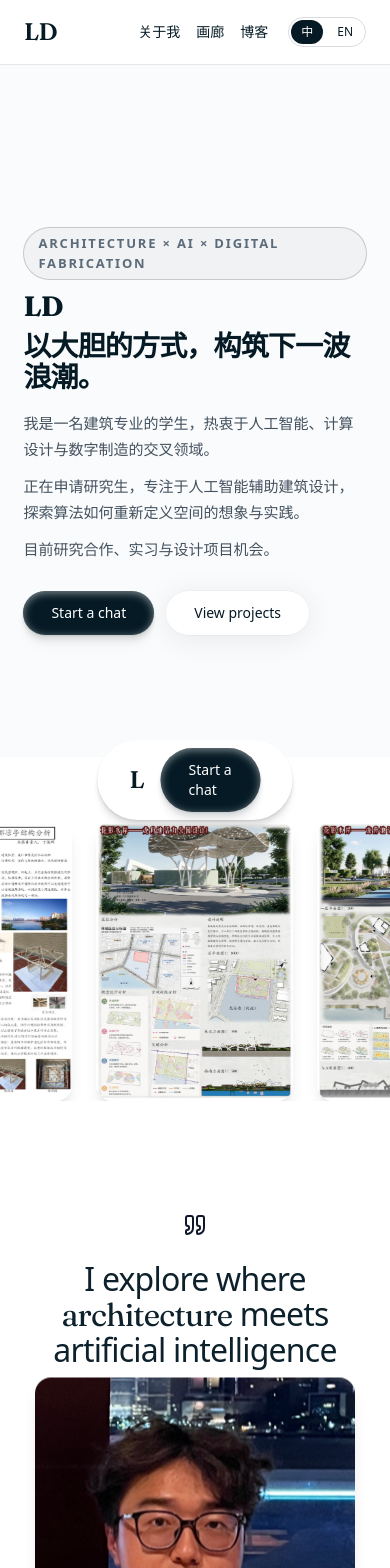
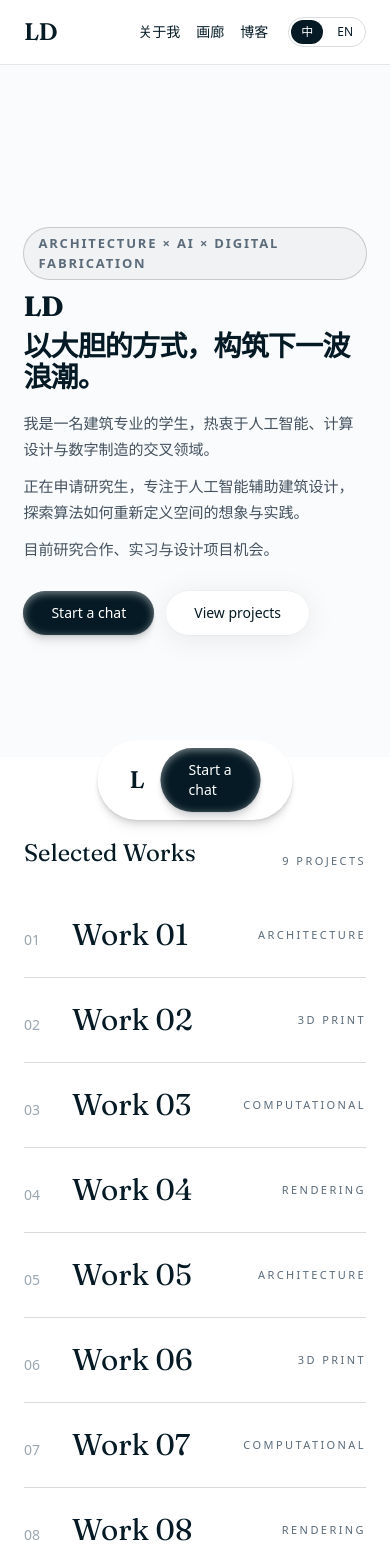
Before and after one commit to luisdingww-bit/louis-ding-portfolio, a React (Vite) app: page / in a window 390 px wide. Shown: the top 1568 px of the page. Built offline with nearby package versions, Linux system fonts and the light colour scheme; a web font is replaced by a local one.

Commit message:
feat(home): obys-style works list, visible cursor (z above intro), click-to-skip intro

```diff
--- a/src/App.tsx
+++ b/src/App.tsx
@@ -1,4 +1,4 @@
-import { useEffect, useRef, useState, lazy, Suspense } from 'react';
+import { useState, lazy, Suspense } from 'react';
 import Button from './components/Button';
 import Reveal from './components/Reveal';
 import TopNav from './components/TopNav';
@@ -12,8 +12,9 @@ import BottomNav from './components/BottomNav';
 import BlogView from './components/BlogView';
 import GalleryView from './components/GalleryView';
 import AboutView from './components/AboutView';
-import { marqueeSlides, whatsappUrl } from './constants';
+import { whatsappUrl } from './constants';
 import CustomCursor from './components/CustomCursor';
+import WorksList from './components/WorksList';
 const Intro3D = lazy(() => import('./components/Intro3D'));
 import { useI18n } from './i18n';
 
@@ -90,109 +91,7 @@ function Hero() {
   );
 }
 
-function Marquee() {
-  const viewportRef = useRef<HTMLDivElement>(null);
-  const trackRef = useRef<HTMLDivElement>(null);
-  const offsetRef = useRef(0);
-  const halfWidthRef = useRef(0);
-  // pointer normalized x in [-1, 1] (left→right); null = pointer outside
-  const pointerXRef = useRef<number | null>(null);
-  const rafRef = useRef(0);
-  const lastRef = useRef(0);
-
-  const loop = [...marqueeSlides, ...marqueeSlides];
-
-  useEffect(() => {
-    const track = trackRef.current;
-    const viewport = viewportRef.current;
-    if (!track || !viewport) return;
-
-    const measure = () => {
-      halfWidthRef.current = track.scrollWidth / 2;
-    };
-    measure();
-    const imgs = Array.from(track.querySelectorAll('img'));
-    imgs.forEach((img) => img.addEventListener('load', measure));
-    window.addEventListener('resize', measure);
-
-    const baseSpeed = 55; // px/s, leftward drift
-
-    const tick = (now: number) => {
-      const dt = lastRef.current ? (now - lastRef.current) / 1000 : 0;
-      lastRef.current = now;
-      const half = halfWidthRef.current;
-
-      // pointer at center => pause; left => faster left; right => reverse right
-      const nx = pointerXRef.current;
-      const speed = nx === null ? baseSpeed : baseSpeed * (1 - nx);
-
-      offsetRef.current -= speed * dt;
-      if (half > 0) {
-        if (offsetRef.current <= -half) offsetRef.current += half;
-        else if (offsetRef.current > 0) offsetRef.current -= half;
-      }
-      track.style.transform = `translate3d(${offsetRef.current}px,0,0)`;
-      rafRef.current = requestAnimationFrame(tick);
-    };
-    rafRef.current = requestAnimationFrame(tick);
-
-    return () => {
-      cancelAnimationFrame(rafRef.current);
-      imgs.forEach((img) => img.removeEventListener('load', measure));
-      window.removeEventListener('resize', measure);
-    };
-  }, []);
-
-  const handleMove = (e: React.PointerEvent) => {
-    const rect = viewportRef.current?.getBoundingClientRect();
-    if (!rect) return;
-    pointerXRef.current = ((e.clientX - rect.left) / rect.width) * 2 - 1;
-  };
-  const handleLeave = () => {
-    pointerXRef.current = null;
-  };
-
-  return (
-    <section id="gallery" className="mb-16 mt-16 scroll-mt-20 overflow-hidden md:mt-20">
-      <div
-        ref={viewportRef}
-        onPointerMove={handleMove}
-        onPointerLeave={handleLeave}
-        className="relative select-none"
-      >
-        <div
-          ref={trackRef}
-          className="flex w-max will-change-transform"
-          style={{ transform: 'translate3d(0,0,0)' }}
-        >
-          {loop.map((s, i) => (
-        <figure
-          key={i}
-          data-cursor-image={s.src}
-          data-cursor-label={s.title}
-          className="group relative mx-3 flex-none overflow-hidden rounded-2xl shadow-lg transition-transform duration-500 ease-out hover:z-10 hover:scale-[1.05] hover:shadow-2xl h-[280px] md:h-[500px]"
-        >
-              <img
-                src={s.src}
-                alt={s.title}
-                draggable={false}
-                className="h-full w-auto object-cover"
-              />
-              <figcaption className="pointer-events-none absolute inset-x-0 bottom-0 translate-y-2 bg-gradient-to-t from-black/75 via-black/25 to-transparent p-4 opacity-0 transition-all duration-300 group-hover:translate-y-0 group-hover:opacity-100">
-                <div className="text-[11px] font-medium uppercase tracking-[0.18em] text-white/70">
-                  {s.tag}
-                </div>
-                <div className="font-mondwest text-lg leading-tight text-white">
-                  {s.title}
-                </div>
-              </figcaption>
-            </figure>
-          ))}
-        </div>
-      </div>
-    </section>
-  );
-}
+// Marquee replaced by <WorksList /> (obys-style floating-thumbnail list).
 
 export default function App() {
   const [view, setView] = useState<'home' | 'about' | 'gallery' | 'blog'>('home');
@@ -239,7 +138,7 @@ export default function App() {
       {view === 'home' ? (
         <>
           <Hero />
-          <Marquee />
+          <WorksList />
           <TestimonialSection />
           <ExpertiseSection />
           <ProjectsSection />
--- a/src/components/CustomCursor.tsx
+++ b/src/components/CustomCursor.tsx
@@ -2,37 +2,47 @@ import { useEffect, useRef, useState } from 'react';
 
 /**
  * Global custom cursor (desktop only).
- * - A small dot follows the pointer 1:1 (mix-blend-difference for a premium feel).
+ * - A small ring follows the pointer 1:1 (mix-blend-difference so it stays
+ *   visible on any background — light or dark).
  * - When hovering an element with [data-cursor-image], a floating thumbnail
- *   preview (plus optional [data-cursor-label]) eases in behind the dot.
- * Disabled on touch / coarse pointers (mobile falls back to the native cursor).
+ *   preview (plus optional [data-cursor-label]) eases in behind the ring —
+ *   the signature obys.agency interaction.
+ * Disabled on touch / coarse pointers (mobile keeps the native cursor).
+ * z-index is above the intro overlay so the cursor is never hidden.
  */
 export default function CustomCursor() {
   const [enabled, setEnabled] = useState(false);
   const [active, setActive] = useState(false);
   const activeRef = useRef(false);
-  const dotRef = useRef<HTMLDivElement>(null);
+  const ringRef = useRef<HTMLDivElement>(null);
   const thumbRef = useRef<HTMLDivElement>(null);
   const labelRef = useRef<HTMLSpanElement>(null);
   const imgRef = useRef<HTMLImageElement>(null);
 
   useEffect(() => {
     if (typeof window === 'undefined') return;
+    // Desktop (fine pointer) only; otherwise keep the native cursor.
     if (!window.matchMedia('(pointer:fine)').matches) return;
     setEnabled(true);
 
-    const dot = dotRef.current!;
+    const ring = ringRef.current!;
     const thumb = thumbRef.current!;
     let raf = 0;
-    let mx = 0;
-    let my = 0;
-    let tx = 0;
-    let ty = 0;
+    let mx = window.innerWidth / 2;
+    let my = window.innerHeight / 2;
+    let rx = mx;
+    let ry = my; // ring (near-instant)
+    let tx = mx;
+    let ty = my; // thumb (eased)
+
+    const place = (x: number, y: number) =>
+      `translate3d(${x}px, ${y}px, 0) translate(-50%, -50%)`;
+    ring.style.transform = place(rx, ry);
+    thumb.style.transform = place(tx, ty);
 
     const onMove = (e: MouseEvent) => {
       mx = e.clientX;
       my = e.clientY;
-      dot.style.transform = `translate3d(${mx}px, ${my}px, 0) translate(-50%, -50%)`;
       const el = (e.target as HTMLElement | null)?.closest(
         '[data-cursor-image]',
       ) as HTMLElement | null;
@@ -51,11 +61,14 @@ export default function CustomCursor() {
       }
     };
 
-    // Thumbnail trails the pointer with easing for a silky feel.
+    // Ring tracks tightly; thumbnail trails with easing for a silky feel.
     const loop = () => {
-      tx += (mx - tx) * 0.18;
-      ty += (my - ty) * 0.18;
-      thumb.style.transform = `translate3d(${tx}px, ${ty}px, 0) translate(-50%, -50%)`;
+      rx += (mx - rx) * 0.35;
+      ry += (my - ry) * 0.35;
+      ring.style.transform = place(rx, ry);
+      tx += (mx - tx) * 0.14;
+      ty += (my - ty) * 0.14;
+      thumb.style.transform = place(tx, ty);
       raf = requestAnimationFrame(loop);
     };
 
@@ -75,14 +88,21 @@ export default function CustomCursor() {
 
   return (
     <>
+      {/* Default ring cursor — always visible on desktop, any background */}
       <div
-        ref={dotRef}
-        className="pointer-events-none fixed left-0 top-0 z-[9999] h-3 w-3 rounded-full bg-white mix-blend-difference"
+        ref={ringRef}
+        className={`pointer-events-none fixed left-0 top-0 z-[10001] flex h-9 w-9 items-center justify-center rounded-full border-2 border-white mix-blend-difference transition-[transform,opacity] duration-200 ${
+          active ? 'scale-50 opacity-0' : 'scale-100 opacity-100'
+        }`}
         aria-hidden
-      />
+      >
+        <span className="h-1.5 w-1.5 rounded-full bg-white" />
+      </div>
+
+      {/* Floating thumbnail (obys-style) — appears on work hover */}
       <div
         ref={thumbRef}
-        className={`pointer-events-none fixed left-0 top-0 z-[9998] flex h-24 w-24 items-center justify-center overflow-hidden rounded-2xl bg-[#051A24] shadow-2xl transition-opacity duration-200 ${
+        className={`pointer-events-none fixed left-0 top-0 z-[10000] flex h-32 w-44 items-center justify-center overflow-hidden rounded-2xl bg-[#051A24] shadow-2xl transition-opacity duration-200 ${
           active ? 'opacity-100' : 'opacity-0'
         }`}
         aria-hidden
@@ -90,7 +110,7 @@ export default function CustomCursor() {
         <img ref={imgRef} alt="" className="h-full w-full object-cover" />
         <span
           ref={labelRef}
-          className="absolute bottom-1 left-1/2 -translate-x-1/2 text-[10px] font-medium uppercase tracking-[0.18em] text-white"
+          className="absolute bottom-1 left-1/2 -translate-x-1/2 whitespace-nowrap text-[10px] font-medium uppercase tracking-[0.18em] text-white"
         />
       </div>
     </>
--- a/src/components/Intro3D.tsx
+++ b/src/components/Intro3D.tsx
@@ -92,7 +92,11 @@ export default function Intro3D({ onDone }: { onDone: () => void }) {
 
   return (
     <div
-      className={`fixed inset-0 z-[10000] flex items-center justify-center bg-[#051A24] transition-opacity duration-700 ${
+      onClick={() => {
+        setHide(true);
+        window.setTimeout(onDone, 320);
+      }}
+      className={`fixed inset-0 z-[10000] flex cursor-pointer items-center justify-center bg-[#051A24] transition-opacity duration-700 ${
         hide ? 'pointer-events-none opacity-0' : 'opacity-100'
       }`}
     >
@@ -103,6 +107,11 @@ export default function Intro3D({ onDone }: { onDone: () => void }) {
         <LDBadge />
         <Blocks />
       </Canvas>
+      {!hide && (
+        <span className="pointer-events-none absolute bottom-8 left-1/2 -translate-x-1/2 text-[11px] uppercase tracking-[0.25em] text-white/60">
+          点击任意位置跳过 · Click to skip
+        </span>
+      )}
     </div>
   );
 }
--- /dev/null
+++ b/src/components/WorksList.tsx
@@ -0,0 +1,53 @@
+import { marqueeSlides } from '../constants';
+import Reveal from './Reveal';
+
+/**
+ * Obys.agency-style "Selected Works" list.
+ * Each row carries [data-cursor-image] so the global CustomCursor shows a
+ * floating thumbnail preview on hover — the signature obys interaction.
+ * No auto-scrolling marquee; the work reveals itself on hover instead.
+ */
+export default function WorksList() {
+  return (
+    <section
+      id="gallery"
+      className="mx-auto mb-16 mt-20 max-w-[1100px] scroll-mt-20 px-6"
+    >
+      <Reveal>
+        <div className="mb-6 flex items-end justify-between">
+          <h2 className="font-mondwest text-2xl text-[#051A24] md:text-3xl">
+            Selected Works
+          </h2>
+          <span className="text-[11px] uppercase tracking-[0.22em] text-[#5b6b7a]">
+            {marqueeSlides.length} projects
+          </span>
+        </div>
+      </Reveal>
+
+      <ul>
+        {marqueeSlides.map((s, i) => (
+          <li key={i}>
+            <a
+              href="#gallery"
+              data-cursor-image={s.src}
+              data-cursor-label={s.title}
+              className="group flex items-center justify-between border-b border-[#051A24]/15 py-6 transition-transform duration-300 ease-out hover:translate-x-3"
+            >
+              <span className="flex items-baseline gap-4">
+                <span className="w-8 text-sm tabular-nums text-[#9aa7b2]">
+                  {String(i + 1).padStart(2, '0')}
+                </span>
+                <span className="font-mondwest text-3xl text-[#051A24] transition-colors duration-300 group-hover:text-[#E8B04B] md:text-5xl">
+                  {s.title}
+                </span>
+              </span>
+              <span className="text-[11px] uppercase tracking-[0.22em] text-[#5b6b7a]">
+                {s.tag}
+              </span>
+            </a>
+          </li>
+        ))}
+      </ul>
+    </section>
+  );
+}
```
